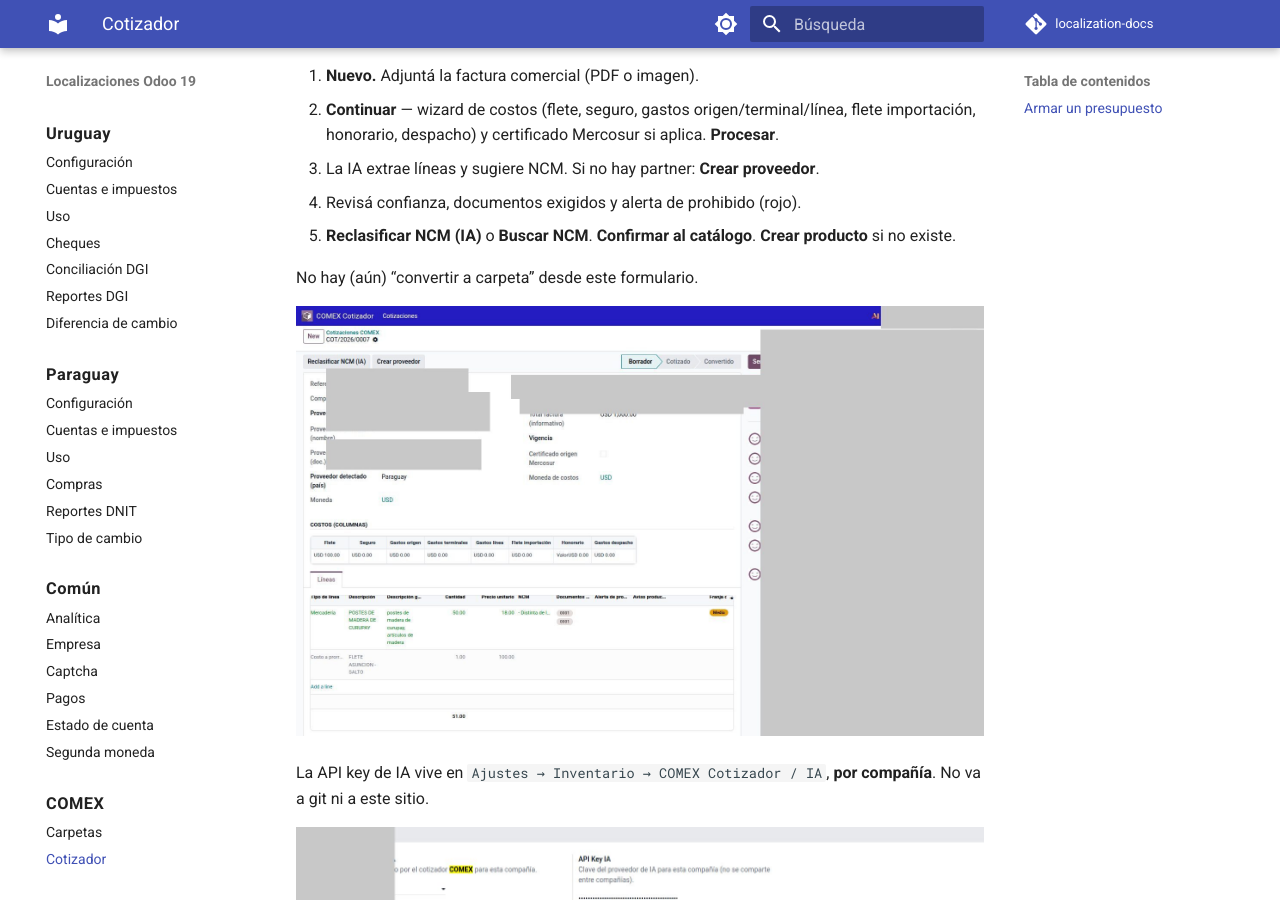
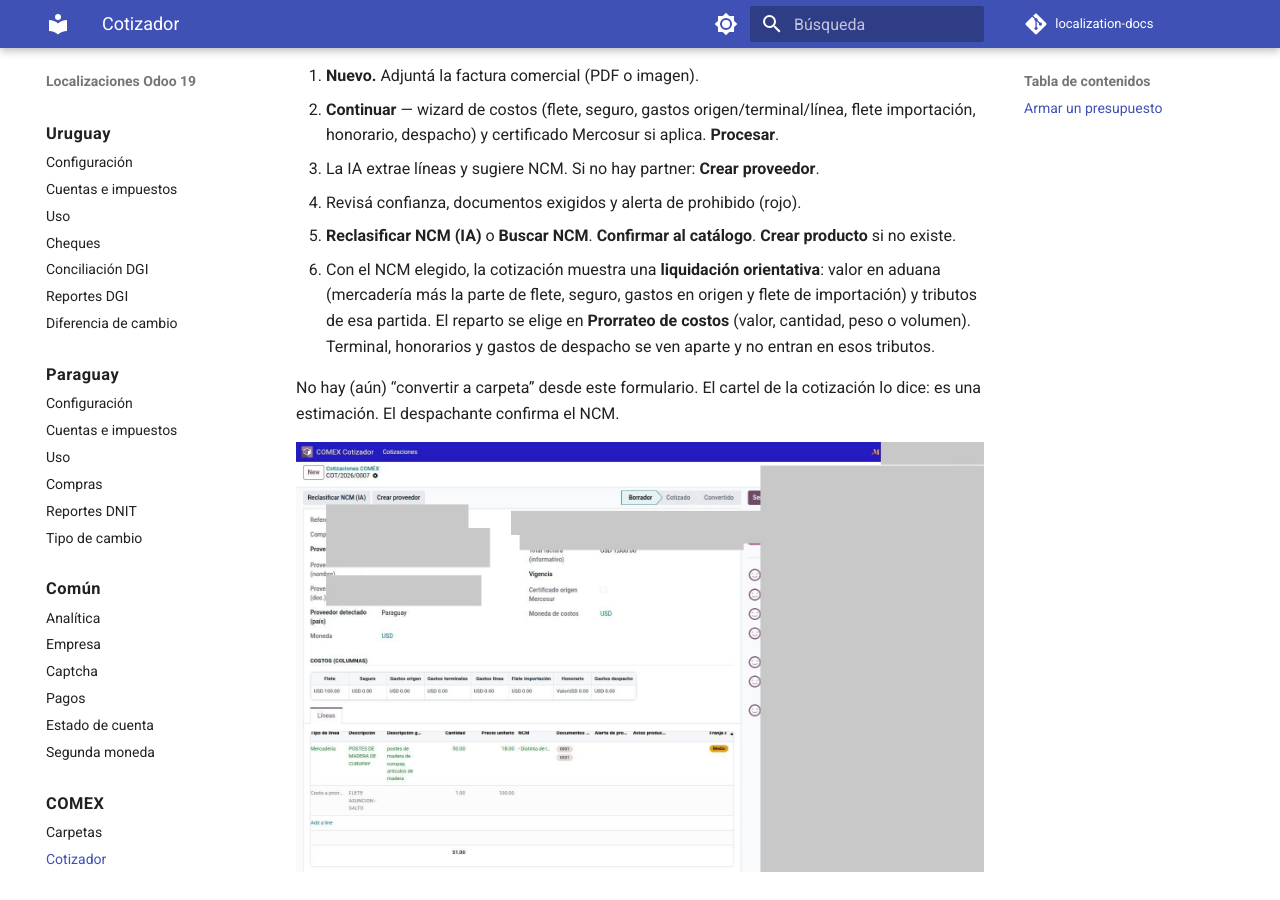
Before and after one commit to Pabloolano/localization-docs, an MkDocs documentation site: the page built from docs/comex/cotizador.md, in a window 1280 px wide and 900 px high, scrolled down 847 px. Built offline with MkDocs 1.6.1 and Material for MkDocs 9.7.7, drawn with Linux system fonts in a browser that asks for light colours; comment, search, counter and statistics services are not loaded.

Commit message:
docs(comex): liquidación orientativa en el cotizador
La cotización muestra valor en aduana y tributos estimados, y aclara
que el despachante confirma el NCM.

Co-authored-by: Cursor <cursoragent@cursor.com>

```diff
--- a/docs/comex/cotizador.md
+++ b/docs/comex/cotizador.md
@@ -17,8 +17,9 @@ Hoy, tras procesar, la cotización **sigue en Borrador**. Cotizado / Convertido
 3. La IA extrae líneas y sugiere NCM. Si no hay partner: **Crear proveedor**.
 4. Revisá confianza, documentos exigidos y alerta de prohibido (rojo).
 5. **Reclasificar NCM (IA)** o **Buscar NCM**. **Confirmar al catálogo**. **Crear producto** si no existe.
+6. Con el NCM elegido, la cotización muestra una **liquidación orientativa**: valor en aduana (mercadería más la parte de flete, seguro, gastos en origen y flete de importación) y tributos de esa partida. El reparto se elige en **Prorrateo de costos** (valor, cantidad, peso o volumen). Terminal, honorarios y gastos de despacho se ven aparte y no entran en esos tributos.
 
-No hay (aún) “convertir a carpeta” desde este formulario.
+No hay (aún) “convertir a carpeta” desde este formulario. El cartel de la cotización lo dice: es una estimación. El despachante confirma el NCM.
 
 ![Cotización: archivo, costos y líneas NCM](img/odoo-cotizacion.jpg)
 
```
